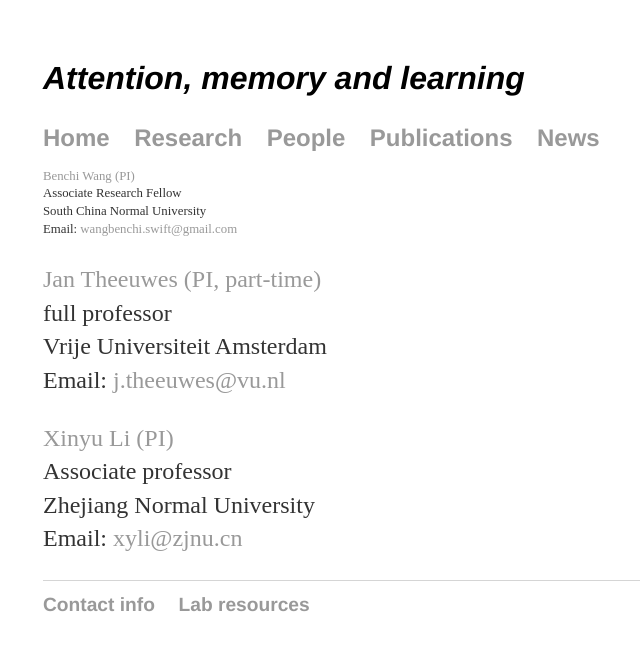
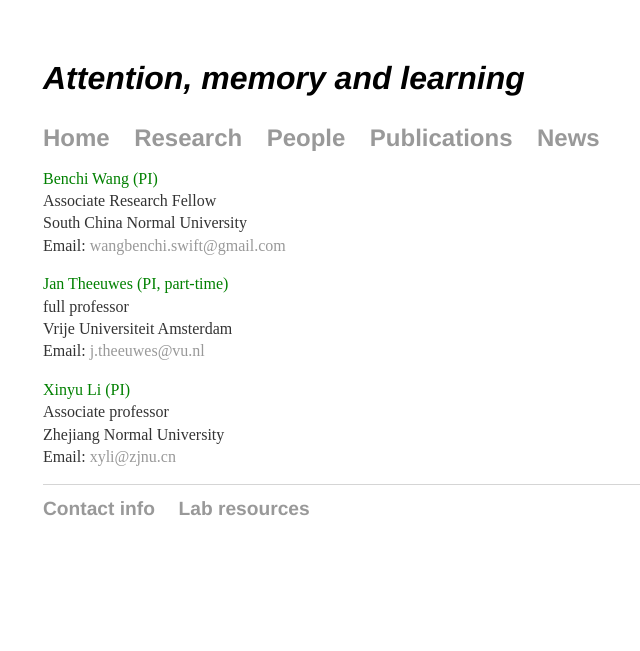
Before and after one commit to wangbenchi/wangbenchi.github.io, a Jekyll site: the page built from people/index.html, in a window 1280 px wide. Shown: the top 651 px of the page, without its empty margins (149-789 px from the left). Built offline with Jekyll 4.4.1, drawn with Linux system fonts in a browser that asks for light colours.

Commit message:
Update index.html

```diff
--- a/people/index.html
+++ b/people/index.html
@@ -1,11 +1,11 @@
 ---
 layout: default
 title: People
-a_style: "font-size:1.0em; color: green;"
-p_style: "font-size:0.8em;"
+style: "font-size:1.0em; color: green;"
+color: "color:green"
 ---
 <div class="blurb">
-	<p style={{page.p_style}}> <a href="/people/benchi" style = {{page.a_style}} >Benchi Wang (PI)</a><br>
+	<p style={{page.style}}> <a href="/people/benchi" style = {{page.color}} >Benchi Wang (PI)</a><br>
     		Associate Research Fellow<br>
     		South China Normal University<br>
     		Email:<a href="mailto:wangbenchi.swift@gmail.com"> wangbenchi.swift@gmail.com</a><br>
@@ -13,14 +13,14 @@
 </div><!-- /.blurb -->
 
 <div class="blurb">
-	<p><a href="/people/jan" style = {{page.style}} >Jan Theeuwes (PI, part-time)</a><br>
+	<p style={{page.style}}><a href="/people/jan" style = {{page.color}} >Jan Theeuwes (PI, part-time)</a><br>
     		full professor<br>
     		Vrije Universiteit Amsterdam<br>
     		Email:<a href="mailto:j.theeuwes@vu.nl"> j.theeuwes@vu.nl</a></p>
 </div><!-- /.blurb -->
 
 <div class="blurb">
-	<p><a href="/people/xinyu" style = {{page.style}} >Xinyu Li (PI)</a><br>
+	<p style={{page.style}}><a href="/people/xinyu" style = {{page.color}} >Xinyu Li (PI)</a><br>
     		Associate professor<br>
     		Zhejiang Normal University<br>
     		Email:<a href="mailto:xyli@zjnu.cn"> xyli@zjnu.cn</a></p>
```
